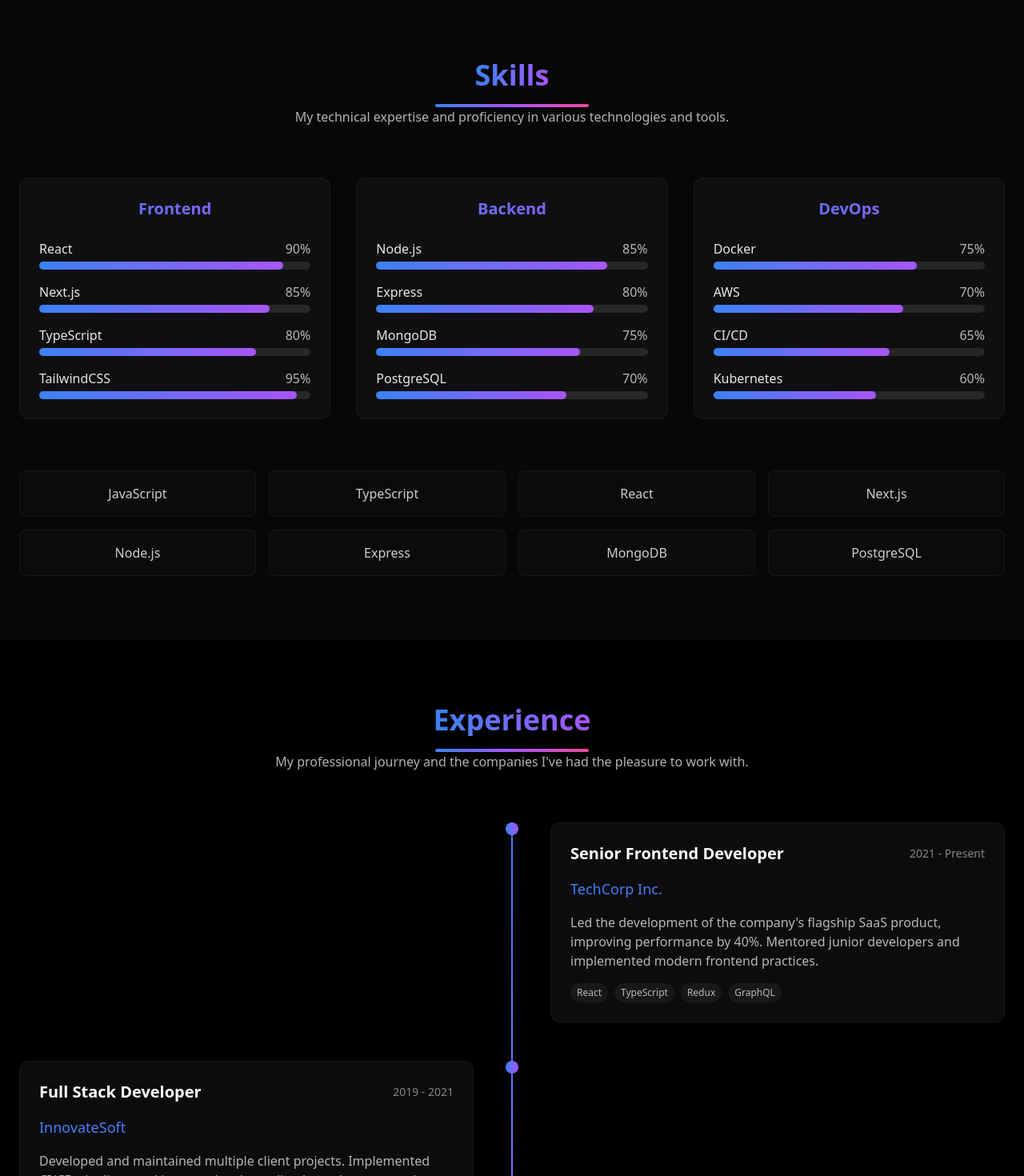
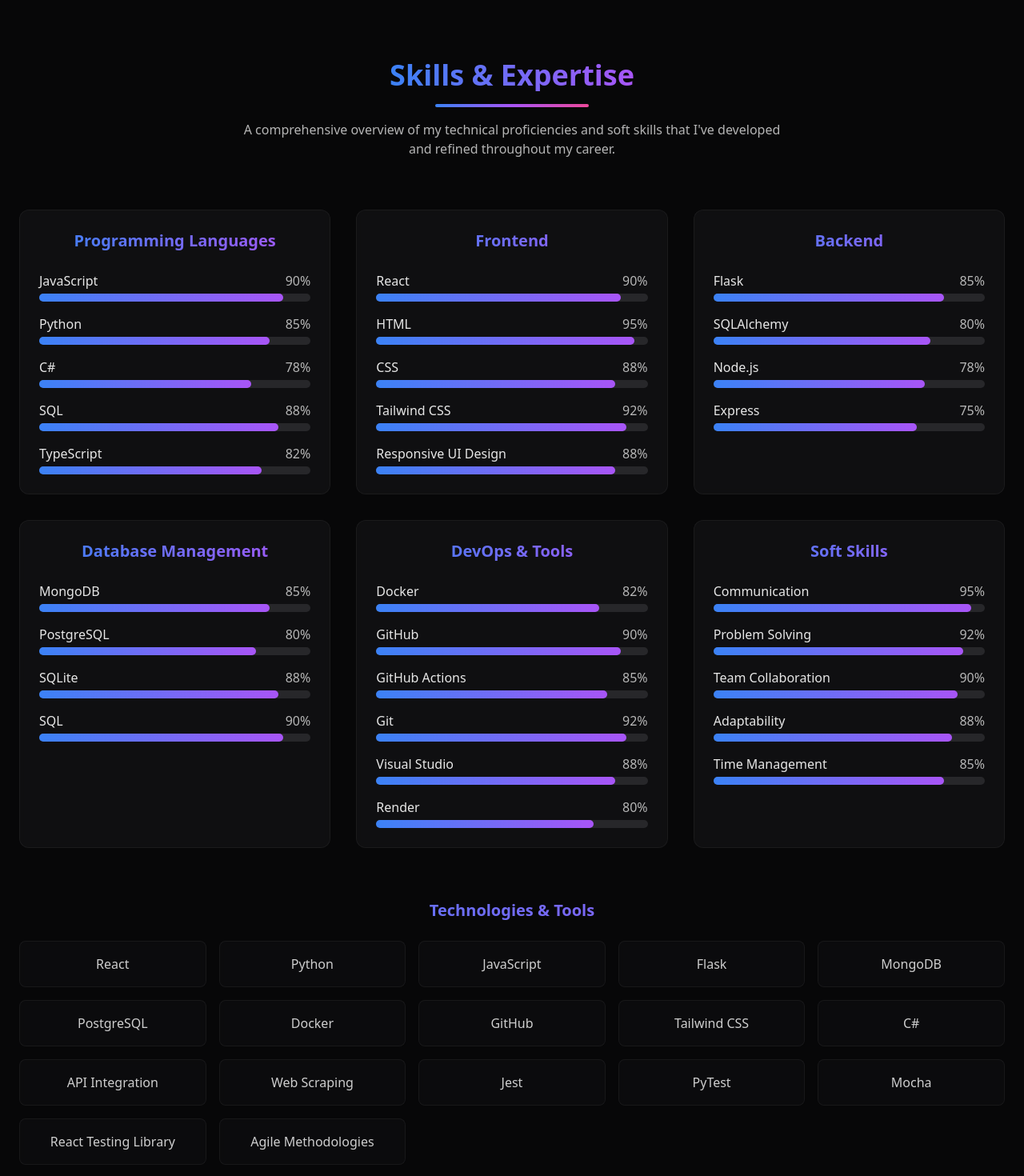
Before and after one commit to koskei-kipkoech/Personal-Portfolio, a Next.js app: page / in a window 1280 px wide. Shown: the part 3820-5290 px from the top of the page at 80% size. Built offline with nearby package versions, Linux system fonts and the light colour scheme.

Commit message:
Updates my skills sections

```diff
--- a/components/skills.tsx
+++ b/components/skills.tsx
@@ -1,35 +1,76 @@
 "use client"
+
 import { motion } from "framer-motion"
 
-// Mock skills data
+// Combined technical and soft skills data
 const skillCategories = [
+  {
+    name: "Programming Languages",
+    skills: [
+      { name: "JavaScript", level: 90 },
+      { name: "Python", level: 85 },
+      { name: "C#", level: 78 },
+      { name: "SQL", level: 88 },
+      { name: "TypeScript", level: 82 },
+    ],
+  },
   {
     name: "Frontend",
     skills: [
       { name: "React", level: 90 },
-      { name: "Next.js", level: 85 },
-      { name: "TypeScript", level: 80 },
-      { name: "TailwindCSS", level: 95 },
+      { name: "HTML", level: 95 },
+      { name: "CSS", level: 88 },
+      { name: "Tailwind CSS", level: 92 },
+      { name: "Responsive UI Design", level: 88 },
     ],
   },
   {
     name: "Backend",
     skills: [
-      { name: "Node.js", level: 85 },
-      { name: "Express", level: 80 },
-      { name: "MongoDB", level: 75 },
-      { name: "PostgreSQL", level: 70 },
+      { name: "Flask", level: 85 },
+      { name: "SQLAlchemy", level: 80 },
+      { name: "Node.js", level: 78 },
+      { name: "Express", level: 75 },
     ],
   },
   {
-    name: "DevOps",
+    name: "Database Management",
     skills: [
-      { name: "Docker", level: 75 },
-      { name: "AWS", level: 70 },
-      { name: "CI/CD", level: 65 },
-      { name: "Kubernetes", level: 60 },
+      { name: "MongoDB", level: 85 },
+      { name: "PostgreSQL", level: 80 },
+      { name: "SQLite", level: 88 },
+      { name: "SQL", level: 90 },
     ],
   },
+  {
+    name: "DevOps & Tools",
+    skills: [
+      { name: "Docker", level: 82 },
+      { name: "GitHub", level: 90 },
+      { name: "GitHub Actions", level: 85 },
+      { name: "Git", level: 92 },
+      { name: "Visual Studio", level: 88 },
+      { name: "Render", level: 80 },
+    ],
+  },
+  {
+    name: "Soft Skills",
+    skills: [
+      { name: "Communication", level: 95 },
+      { name: "Problem Solving", level: 92 },
+      { name: "Team Collaboration", level: 90 },
+      { name: "Adaptability", level: 88 },
+      { name: "Time Management", level: 85 },
+    ],
+  },
+]
+
+// Additional skills for the badge display
+const additionalSkills = [
+  "React", "Python", "JavaScript", "Flask", "MongoDB",
+  "PostgreSQL", "Docker", "GitHub", "Tailwind CSS", "C#",
+  "API Integration", "Web Scraping", "Jest", "PyTest",
+  "Mocha", "React Testing Library", "Agile Methodologies"
 ]
 
 function Skills() {
@@ -37,13 +78,25 @@
     <section id="skills" className="py-20 bg-zinc-900/30">
       <div className="container mx-auto px-6">
         <div className="flex flex-col items-center mb-16">
-          <h2 className="cursor-pointer text-4xl font-bold mb-4 bg-clip-text text-transparent bg-gradient-to-r from-blue-500 to-purple-500">
-            Skills
-          </h2>
+          <motion.h2
+            initial={{ opacity: 0, y: -20 }}
+            whileInView={{ opacity: 1, y: 0 }}
+            transition={{ duration: 0.5 }}
+            viewport={{ once: true }}
+            className="cursor-pointer text-4xl font-bold mb-4 bg-clip-text text-transparent bg-gradient-to-r from-blue-500 to-purple-500"
+          >
+            Skills & Expertise
+          </motion.h2>
           <div className="h-1 w-48 bg-gradient-to-r from-blue-500 via-purple-500 to-pink-500 rounded-full"></div>
-          <p className="text-white/70 text-center max-w-2xl">
-            My technical expertise and proficiency in various technologies and tools.
-          </p>
+          <motion.p
+            initial={{ opacity: 0 }}
+            whileInView={{ opacity: 1 }}
+            transition={{ duration: 0.5, delay: 0.2 }}
+            viewport={{ once: true }}
+            className="text-white/70 text-center max-w-2xl mt-4"
+          >
+            A comprehensive overview of my technical proficiencies and soft skills that I've developed and refined throughout my career.
+          </motion.p>
         </div>
 
         <div className="grid md:grid-cols-2 lg:grid-cols-3 gap-8">
@@ -54,7 +107,7 @@
               whileInView={{ opacity: 1, y: 0 }}
               transition={{ duration: 0.5, delay: categoryIndex * 0.1 }}
               viewport={{ once: true }}
-              className="bg-zinc-900/50 backdrop-blur-sm rounded-xl p-6 border border-white/5"
+              className="bg-zinc-900/50 backdrop-blur-sm rounded-xl p-6 border border-white/5 hover:border-white/10 transition-all duration-300"
             >
               <h3 className="text-xl font-semibold mb-6 text-center bg-clip-text text-transparent bg-gradient-to-r from-blue-500 to-purple-500">
                 {category.name}
@@ -82,22 +135,44 @@
           ))}
         </div>
 
-        <div className="mt-16 grid grid-cols-2 md:grid-cols-4 gap-4">
-          {["JavaScript", "TypeScript", "React", "Next.js", "Node.js", "Express", "MongoDB", "PostgreSQL"].map(
-            (tech, index) => (
+        <motion.div
+          initial={{ opacity: 0, y: 20 }}
+          whileInView={{ opacity: 1, y: 0 }}
+          transition={{ duration: 0.5 }}
+          viewport={{ once: true }}
+          className="mt-16"
+        >
+          <h3 className="text-xl font-semibold mb-6 text-center bg-clip-text text-transparent bg-gradient-to-r from-blue-500 to-purple-500">
+            Technologies & Tools
+          </h3>
+          <div className="grid grid-cols-2 sm:grid-cols-3 md:grid-cols-4 lg:grid-cols-5 gap-4">
+            {additionalSkills.map((tech, index) => (
               <motion.div
                 key={tech}
                 initial={{ opacity: 0, scale: 0.9 }}
                 whileInView={{ opacity: 1, scale: 1 }}
                 transition={{ duration: 0.3, delay: index * 0.05 }}
                 viewport={{ once: true }}
+                whileHover={{ y: -5, scale: 1.03 }}
                 className="bg-zinc-900/30 backdrop-blur-sm rounded-lg p-4 flex items-center justify-center border border-white/5 hover:border-blue-500/50 transition-all duration-300"
               >
                 <span className="text-white/80 text-sm md:text-base">{tech}</span>
               </motion.div>
-            ),
-          )}
-        </div>
+            ))}
+          </div>
+        </motion.div>
+
+        <motion.div
+          initial={{ opacity: 0 }}
+          whileInView={{ opacity: 1 }}
+          transition={{ duration: 0.5, delay: 0.3 }}
+          viewport={{ once: true }}
+          className="mt-16 text-center"
+        >
+          <p className="text-white/60 text-sm max-w-2xl mx-auto">
+            I'm constantly expanding my skill set and staying up-to-date with the latest technologies and methodologies in software development and testing.
+          </p>
+        </motion.div>
       </div>
     </section>
   )
```
